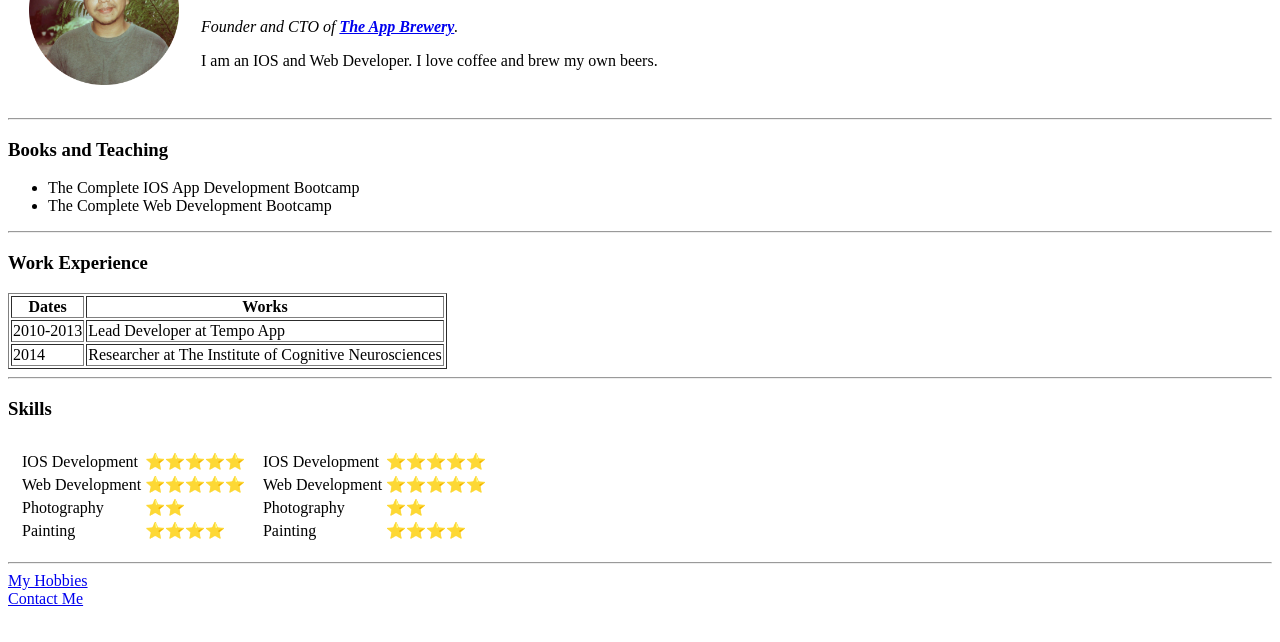
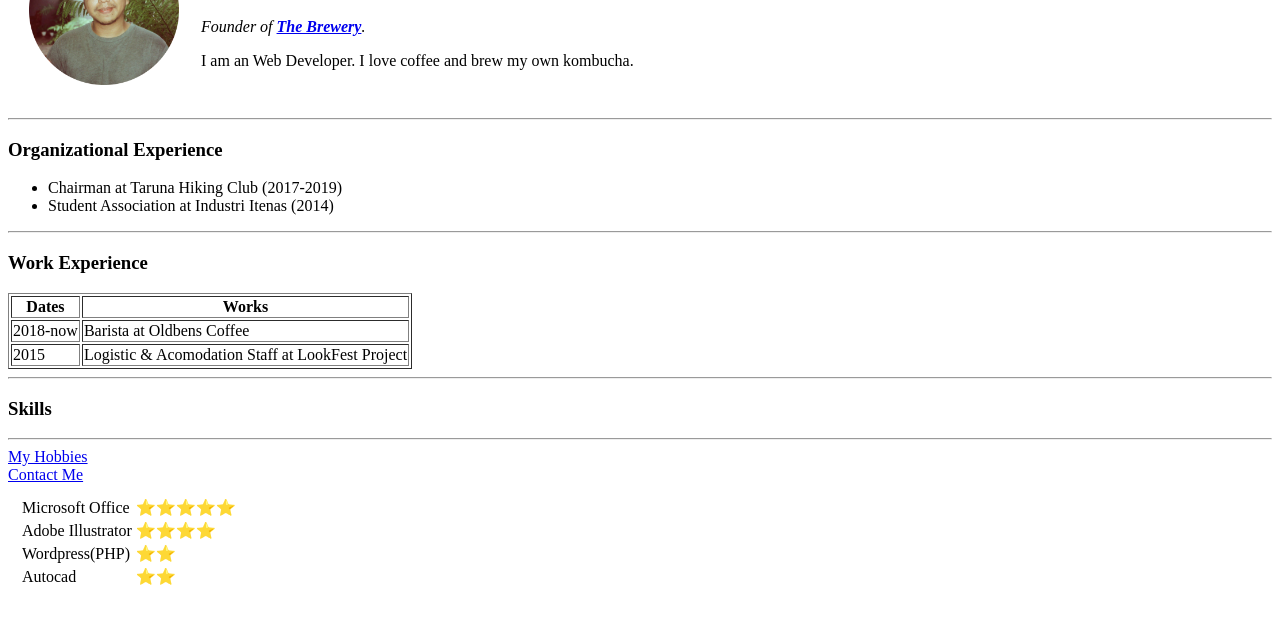
Before and after one commit to ariaajipw/CV, a plain HTML site: page index.html in a window 1280 px wide. Shown: the part 94-736 px from the top of the page. Drawn offline with Linux system fonts and the light colour scheme.

Commit message:
Update content index.html

```diff
--- a/index.html
+++ b/index.html
@@ -3,7 +3,7 @@
 
 <head>
   <meta charset="utf-8">
-  <title>θ Aji's Personal Site</title>
+  <title>θ Aria Aji's Personal Site</title>
 </head>
 
 <body>
@@ -11,15 +11,15 @@
     <tr>
       <td><img src="Image/ariaaji.png" alt="aji profile picture" style="width:150px;height:150px;"></td>
       <td><h1>Aria Aji</h1>
-      <p><em>Founder and CTO of <strong><a href="https://www.ariaaji.com">The App Brewery</a></strong>.</em></p>
-      <p>I am an IOS and Web Developer. I love coffee and brew my own beers.</p></td>
+      <p><em>Founder of <strong><a href="https://www.ariaaji.com">The Brewery</a></strong>.</em></p>
+      <p>I am an Web Developer. I love coffee and brew my own kombucha.</p></td>
     </tr>
   </table>
   <hr>
-  <h3> Books and Teaching </h3>
+  <h3> Organizational Experience </h3>
   <ul>
-    <li>The Complete IOS App Development Bootcamp</li>
-    <li>The Complete Web Development Bootcamp</li>
+    <li>Chairman at Taruna Hiking Club (2017-2019)</li>
+    <li>Student Association at Industri Itenas (2014)</li>
   </ul>
   <hr>
   <h3>Work Experience</h3>
@@ -32,12 +32,12 @@
   </thead>
   <tbody>
     <tr>
-      <td>2010-2013</td>
-      <td>Lead Developer at Tempo App</td>
+      <td>2018-now</td>
+      <td>Barista at Oldbens Coffee</td>
     </tr>
     <tr>
-      <td>2014</td>
-      <td>Researcher at The Institute of Cognitive Neurosciences</td>
+      <td>2015</td>
+      <td>Logistic & Acomodation Staff at LookFest Project</td>
     </tr>
   </tbody>
   <tfoot>
@@ -51,48 +51,24 @@
           <td>
             <table>
                 </tr>
-                  <td>IOS Development</td>
+                  <td>Microsoft Office</td>
                   <td>⭐⭐⭐⭐⭐</td>
                 </tr>
                 <tr>
-                  <td>Web Development</td>
-                  <td>⭐⭐⭐⭐⭐</td>
+                  <td>Adobe Illustrator</td>
+                  <td>⭐⭐⭐⭐</td>
                 </tr>
           </td>
           <tr>
-            <td>Photography</td>
+            <td>Wordpress(PHP)</td>
             <td>⭐⭐</td>
           </tr>
           <tr>
-            <td>Painting</td>
-            <td>⭐⭐⭐⭐</td>
+            <td>Autocad</td>
+            <td>⭐⭐</td>
           </tr>
         </table>
       </td>
-      <td>
-          <table>
-              </tr>
-                <td>IOS Development</td>
-                <td>⭐⭐⭐⭐⭐</td>
-              </tr>
-              <tr>
-                <td>Web Development</td>
-                <td>⭐⭐⭐⭐⭐</td>
-              </tr>
-        </td>
-        <tr>
-          <td>Photography</td>
-          <td>⭐⭐</td>
-        </tr>
-        <tr>
-          <td>Painting</td>
-          <td>⭐⭐⭐⭐</td>
-        </tr>
-      </table>
-    </td>
-  </tr>
-</table>
-
   <hr>
 <a href="hobbies.html">My Hobbies</a>
 <br>
```
